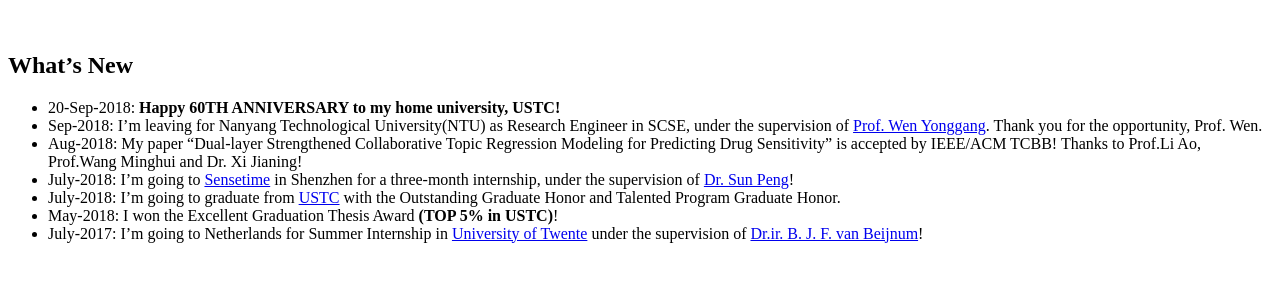
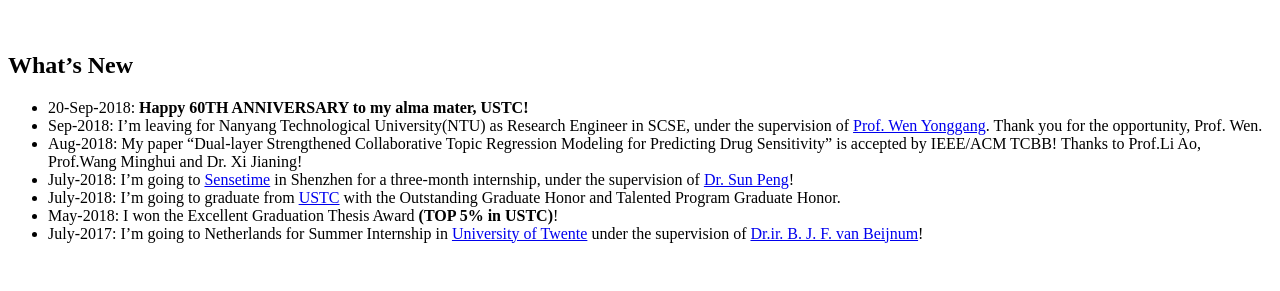
Before and after one commit to ustcmike/ustcmike.github.io, a Jekyll site: the page built from index.md, in a window 1280 px wide. Shown: the part 547-838 px from the top of the page. Built offline with Jekyll 4.4.1, drawn with Linux system fonts in a browser that asks for light colours; nearby versions of some CDN libraries; our own code applies the rules of GitHub Pages for plain Markdown files.

Commit message:
Update index.md

```diff
--- a/index.md
+++ b/index.md
@@ -23,7 +23,7 @@ My research interests include data mining and its wide application on biomedical
 
 &nbsp;
 ## What's New
-  *  20-Sep-2018: __Happy 60TH ANNIVERSARY to my home university, USTC!__
+  *  20-Sep-2018: __Happy 60TH ANNIVERSARY to my alma mater, USTC!__
   *  Sep-2018: I'm leaving for Nanyang Technological University(NTU) as Research Engineer in SCSE, under the supervision of [Prof. Wen Yonggang](http://www.ntu.edu.sg/home/ygwen/). Thank you for the opportunity, Prof. Wen.
   *  Aug-2018:   My paper "Dual-layer Strengthened Collaborative Topic Regression Modeling for Predicting Drug Sensitivity" is accepted by IEEE/ACM TCBB! Thanks to Prof.Li Ao, Prof.Wang Minghui and Dr. Xi Jianing!
   *  July-2018:  I'm going to [Sensetime](https://www.sensetime.com) in Shenzhen for a three-month internship, under the supervision of [Dr. Sun Peng](https://www.linkedin.com/in/sunpengsdu/)!
```
